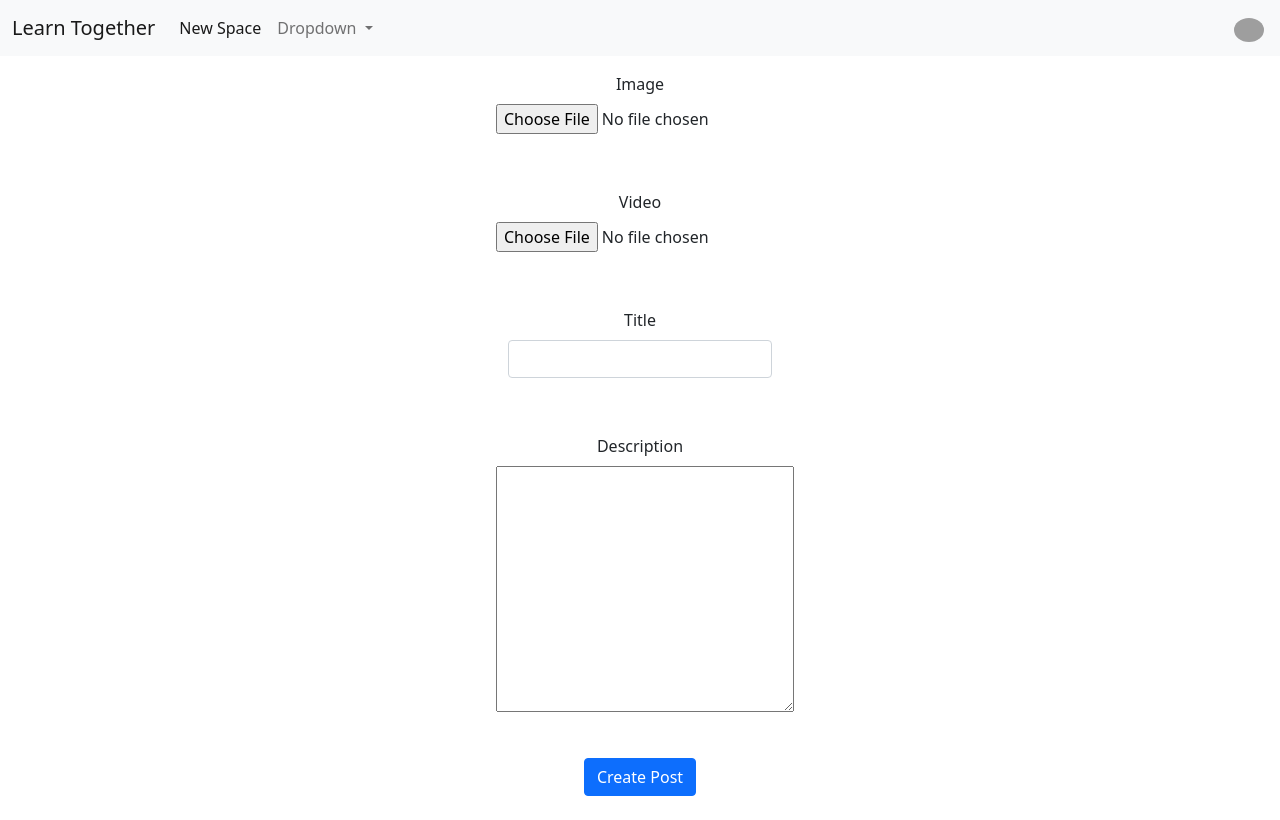
After one commit to erdembilgin/SWE-573-Project, a Django app: page /posts/create-post/1/ in a window 1280 px wide. The commit adds this page. Run offline with Django 4.2, Linux system fonts and the light colour scheme; the visitor is signed in with stand-in values (Sample User, id 1); grey boxes are pictures that could not be loaded.

Commit message:
posts can be created and user can view his/her details on profile page

```diff
--- a/accounts/urls.py
+++ b/accounts/urls.py
@@ -4,11 +4,15 @@ from .views import (
     index,
     LoginView,
     LogoutView,
-    RegisterView
+    RegisterView,
+    Profile,
+    ChangePassword
 )
 
 urlpatterns = [
     path("", LoginView.as_view(), name="login"),
     path("logout/", LogoutView.as_view(), name="logout"),
     path("sign-up/", RegisterView.as_view(), name="signup"),
+    path("profile/", Profile.as_view(), name="profile"),
+    path("change-password/", ChangePassword.as_view(), name="change_password"),
 ]
--- a/posts/urls.py
+++ b/posts/urls.py
@@ -4,7 +4,8 @@ from .views import (
     ListPosts,
     PostDetail,
     CommentLike,
-    CommentDislike
+    CommentDislike,
+    CreatePost
 )
 
 urlpatterns = [
@@ -12,4 +13,5 @@ urlpatterns = [
     path("postdetail/<int:pk>/", PostDetail.as_view(), name="post_detail"),
     path("like/<int:pk>/", CommentLike.as_view(), name="comment_like"),
     path("dislike/<int:pk>/", CommentDislike.as_view(), name="comment_dislike"),
+    path("create-post/<int:spaceid>/", CreatePost.as_view(), name="create_post"),
 ]
--- a/posts/views.py
+++ b/posts/views.py
@@ -5,6 +5,10 @@ from django.views import View
 from .models import (
     Post,
     Comments
+)
+
+from spaces.models import (
+    Space
 )
 
 
@@ -16,18 +20,28 @@ class ListPosts(View):
     template_name = "posts/posts.html"
 
     def get(self, request, spaceid):
-        context = dict()
-        context['posts'] = Post.objects.filter(space=spaceid)
-        return render(request, self.template_name, context)
+        if request.user.is_authenticated:
+
+            context = dict()
+            context['posts'] = Post.objects.filter(space=spaceid)
+            spaceuser = Space.objects.get(id=spaceid).user.all()
+            if request.user in spaceuser:
+                context['button'] = True
+                context['spaceid'] = spaceid
+            return render(request, self.template_name, context)
+        return redirect("/")
 
 class PostDetail(View):
     template_name = "posts/postdetail.html"
 
     def get(self, request, pk):
-        context = dict()
-        context['post'] = Post.objects.get(id=pk)
-        context['comments'] = Comments.objects.filter(post=context['post'])
-        return render(request, self.template_name, context)
+        if request.user.is_authenticated:
+            context = dict()
+            context['post'] = Post.objects.get(id=pk)
+            context['comments'] = Comments.objects.filter(post=context['post'])
+            return render(request, self.template_name, context)
+
+        return redirect("/")
 
     def post(self, request, pk):
         text = request.POST['newcomment']
@@ -38,21 +52,51 @@ class PostDetail(View):
 class CommentLike(View):
 
     def get(self, request, pk):
-        comment = Comments.objects.get(id=pk)
-        if request.user in comment.likes.all():
-            comment.likes.remove(request.user)
-        else:
-            comment.likes.add(request.user)
+        if request.user.is_authenticated:
+            comment = Comments.objects.get(id=pk)
+            if request.user in comment.likes.all():
+                comment.likes.remove(request.user)
+            else:
+                comment.likes.add(request.user)
 
-        return redirect(f"/posts/postdetail/{comment.post.id}/")
+            return redirect(f"/posts/postdetail/{comment.post.id}/")
+        return redirect("/")
 
 class CommentDislike(View):
 
     def get(self, request, pk):
-        comment = Comments.objects.get(id=pk)
-        if request.user in comment.dislikes.all():
-            comment.dislikes.remove(request.user)
-        else:
-            comment.dislikes.add(request.user)
+        if request.user.is_authenticated:
+            comment = Comments.objects.get(id=pk)
+            if request.user in comment.dislikes.all():
+                comment.dislikes.remove(request.user)
+            else:
+                comment.dislikes.add(request.user)
 
-        return redirect(f"/posts/postdetail/{comment.post.id}/")
+            return redirect(f"/posts/postdetail/{comment.post.id}/")
+        return redirect("/")
+
+class CreatePost(View):
+    template_name = "posts/createpost.html"
+
+    def get(self, request, spaceid):
+        if request.user.is_authenticated:
+            return render(request, self.template_name)
+
+        return redirect("/")
+
+    def post(self, request, spaceid):
+        title = request.POST['title']
+        description = request.POST['description']
+        try:
+            img = request.FILES['img']
+        except Exception as e:
+            img = None
+        try:
+            video = request.FILES['video']
+        except Exception as e:
+            video = None
+
+        space = Space.objects.get(id=spaceid)
+        post = Post.objects.create(title=title, description=description, image=img,
+                                   video=video, space=space, user=request.user)
+        return redirect(f"/posts/{spaceid}")
--- a/templates/accounts/navbar.html
+++ b/templates/accounts/navbar.html
@@ -20,12 +20,8 @@
                     <ul class="dropdown-menu" aria-labelledby="navbarDropdown">
                         {% if user.is_authenticated %}
                         <li><a class="dropdown-item" href="/logout">Logout</a></li>
+                        <li><a class="dropdown-item" href="/profile">Profile</a></li>
                         {% endif %}
-                        <li><a class="dropdown-item" href="#">Another action</a></li>
-                        <li>
-                            <hr class="dropdown-divider">
-                        </li>
-                        <li><a class="dropdown-item" href="#">Something else here</a></li>
                     </ul>
                 </li>
 
--- /dev/null
+++ b/templates/posts/createpost.html
@@ -0,0 +1,53 @@
+{% extends "base.html" %}
+
+
+{% block title %}
+
+Posts
+
+{% endblock %}
+
+
+{% block content %}
+
+<center>
+    <form method="post" enctype="multipart/form-data">
+      {% csrf_token %}
+
+      <div class="form-outline mb-4 w-25 p-3">
+        <label class="form-label" for="form1Example2">Image</label>
+        <input type="file" name="img"/>
+      </div>
+
+      <div class="form-outline mb-4 w-25 p-3">
+        <label class="form-label" for="form1Example2">Video</label>
+        <input type="file" name="video"/>
+      </div>
+
+        <!-- Title Input -->
+        <div class="row mb-4 w-25 p-3">
+          <div class="col">
+            <div class="form-outline">
+
+              <label class="form-label" for="form3Example1">Title</label>
+              <input type="text" name="title" id="form3Example1" class="form-control" />
+            </div>
+          </div>
+        </div>
+
+        <!-- Description input -->
+        <div class="form-outline mb-4 w-25 p-3">
+
+          <label class="form-label" for="form3Example3">Description</label>
+          <textarea name="description" id="" cols="30" rows="10"></textarea>
+        </div>
+
+
+
+        <!-- Submit button -->
+        <button type="submit" class="btn btn-primary btn-block mb-4">Create Post</button>
+
+      </form>
+    </center>
+
+{% endblock %}
--- a/templates/posts/posts.html
+++ b/templates/posts/posts.html
@@ -10,7 +10,9 @@ Posts
 
 {% block content %}
 
-
+{% if button %}
+<a href="/posts/create-post/{{spaceid}}" class="btn btn-primary">Create Post</a>
+{% endif %}
 
 <div class="row">
   {% for post in posts %}
@@ -30,7 +32,7 @@ Posts
     {% endfor %}
   </div>
 
-
+</div>
 
 
 
```
Also changed, not shown: accounts/views.py (+31 -1 lines), templates/accounts/changepassword.html (added, +36 -0 lines), templates/accounts/profile.html (added, +30 -0 lines), media/banners/flutterimage_F31K0iL.jpg (added), media/banners/flutterimage_KoFNDFl.jpg (added), media/pictures/tree-736885__480_Ed1A3qL.jpg (added), media/pictures/tree-736885__480_ryOz4US.jpg (added), media/posts/tree-736885__480_8aVy7Ok.jpg (added), media/posts/tree-736885__480_BhdPmAs.jpg (added), media/posts/tree-736885__480_aNW9DTs.jpg (added), 1 other file. Lines whose indentation alone changed are shown as unchanged.
